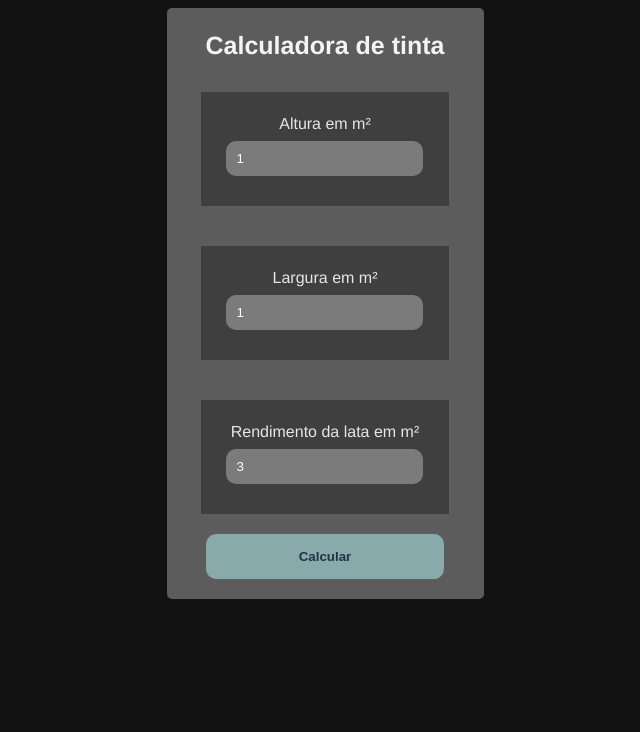
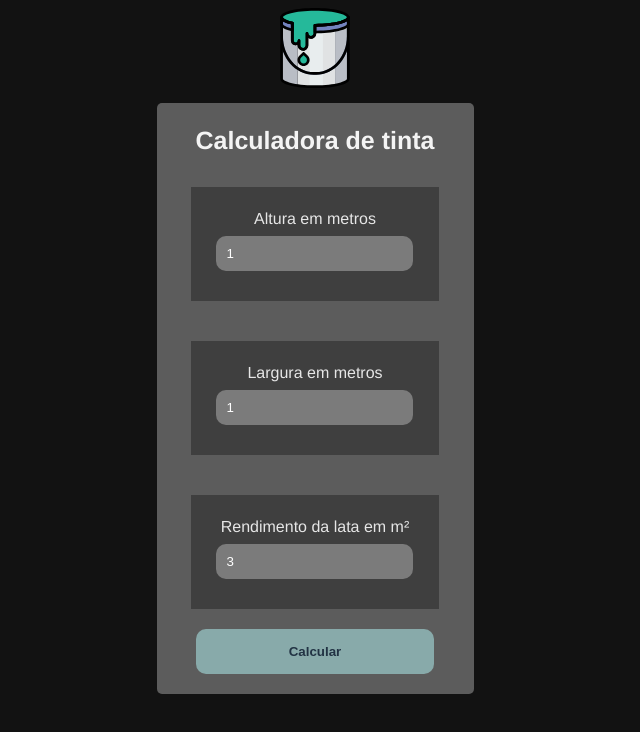
Before and after one commit to Louie-Cipher/baldes-tinta-calculadora, a React (Vite) app: page / in a window 1280 px wide. Shown: the top 732 px of the page, without its empty margins (325-965 px from the left). Built offline with nearby package versions, Linux system fonts and the light colour scheme.

Commit message:
Update App.tsx
Container Element;
alterar "m²" em altura e largura por "metros";
Exibir também a área m² para o usuário;

```diff
--- a/src/App.tsx
+++ b/src/App.tsx
@@ -7,20 +7,19 @@ function App() {
     const [metersPerBucket, setMetersPerBucket] = useState(3);
 
     function calculate() {
-
         let area = width * height;
-
         let buckets = Math.ceil(area / metersPerBucket);
-
-        alert(`Para essa parede, você precisará de ${buckets} lata${buckets > 1 ? 's' : ''}`);
+        alert(`Essa parede possui ${area}m²\nvocê precisará de ${buckets} lata${buckets > 1 ? 's' : ''} para pinta-la`);
     }
 
     return (
+        <Comp.Container>
+            <Comp.Image src='paint-bucket.svg'/>
             <Comp.ContentArea>
                 <Comp.Title>Calculadora de tinta</Comp.Title>
 
                 <Comp.FormArea>
-                Altura em m²
+                    Altura em metros
                     <Comp.ValueInput
                         value={height}
                         onChange={(e) => setHeight(Number(e.target.value))}
@@ -29,7 +28,7 @@ function App() {
                 </Comp.FormArea>
 
                 <Comp.FormArea>
-                Largura em m²
+                    Largura em metros
                     <Comp.ValueInput
                         value={width}
                         onChange={(e) => setWidth(Number(e.target.value))}
@@ -46,14 +45,10 @@ function App() {
                     />
                 </Comp.FormArea>
 
-
-            <Comp.CalcButton
-                onClick={calculate}
-            >
-                Calcular
-            </Comp.CalcButton>
+                <Comp.CalcButton onClick={calculate}>Calcular</Comp.CalcButton>
 
             </Comp.ContentArea>
+        </Comp.Container>
     )
 }
 
```
Lines whose indentation alone changed are shown as unchanged.
